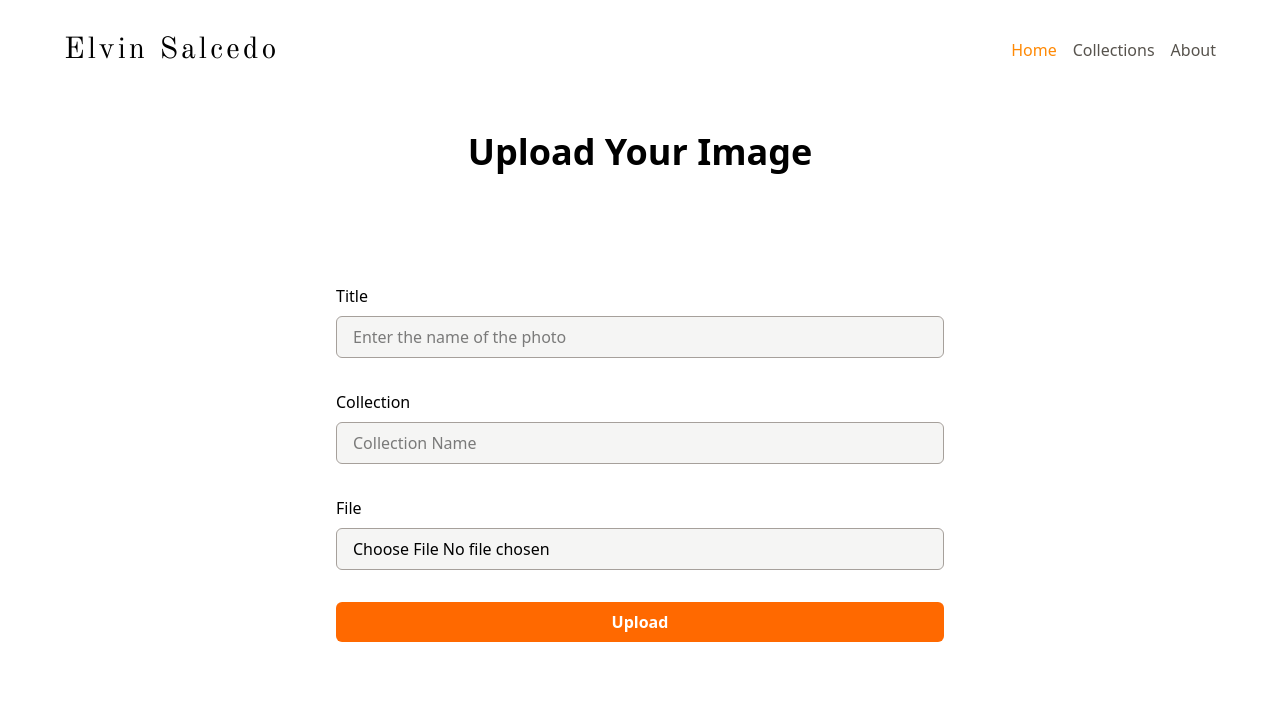
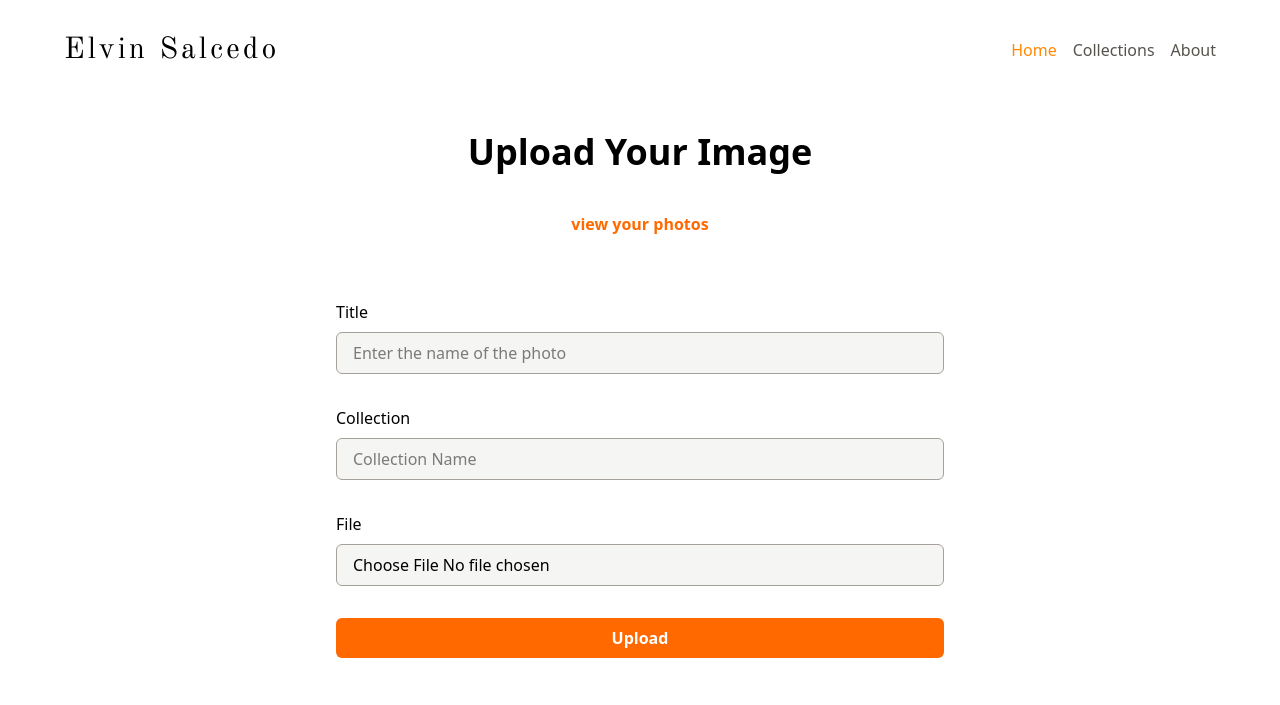
Before and after one commit to Oatmeal4Breakfast/photography-portfolio, a FastAPI app: template src/templates/upload.html in a window 1280 px wide. Shown: the top 705 px of the page. Run offline with FastAPI, Linux system fonts and the light colour scheme; the template is opened without the code that fills it, so the values that code supplies are empty; parts of the project's set-up code (start-up, migrations or seed data) failed here and were passed over.

Commit message:
update: add button to link back to view after uploading

```diff
--- a/src/static/css/output.css
+++ b/src/static/css/output.css
@@ -219,11 +219,23 @@
   .mt-2 {
     margin-top: calc(var(--spacing) * 2);
   }
+  .mt-8 {
+    margin-top: calc(var(--spacing) * 8);
+  }
+  .mt-10 {
+    margin-top: calc(var(--spacing) * 10);
+  }
+  .mt-12 {
+    margin-top: calc(var(--spacing) * 12);
+  }
+  .mb-4 {
+    margin-bottom: calc(var(--spacing) * 4);
+  }
   .mb-8 {
     margin-bottom: calc(var(--spacing) * 8);
   }
-  .mb-12 {
-    margin-bottom: calc(var(--spacing) * 12);
+  .mb-10 {
+    margin-bottom: calc(var(--spacing) * 10);
   }
   .block {
     display: block;
@@ -275,6 +287,13 @@
   }
   .gap-4 {
     gap: calc(var(--spacing) * 4);
+  }
+  .space-y-8 {
+    :where(& > :not(:last-child)) {
+      --tw-space-y-reverse: 0;
+      margin-block-start: calc(calc(var(--spacing) * 8) * var(--tw-space-y-reverse));
+      margin-block-end: calc(calc(var(--spacing) * 8) * calc(1 - var(--tw-space-y-reverse)));
+    }
   }
   .space-x-4 {
     :where(& > :not(:last-child)) {
@@ -362,6 +381,9 @@
   .text-orange-400 {
     color: var(--color-orange-400);
   }
+  .text-orange-500 {
+    color: var(--color-orange-500);
+  }
   .text-stone-600 {
     color: var(--color-stone-600);
   }
@@ -402,6 +424,11 @@
       grid-template-columns: repeat(4, minmax(0, 1fr));
     }
   }
+}
+@property --tw-space-y-reverse {
+  syntax: "*";
+  inherits: false;
+  initial-value: 0;
 }
 @property --tw-space-x-reverse {
   syntax: "*";
@@ -489,6 +516,7 @@
 @layer properties {
   @supports ((-webkit-hyphens: none) and (not (margin-trim: inline))) or ((-moz-orient: inline) and (not (color:rgb(from red r g b)))) {
     *, ::before, ::after, ::backdrop {
+      --tw-space-y-reverse: 0;
       --tw-space-x-reverse: 0;
       --tw-border-style: solid;
       --tw-font-weight: initial;
--- a/src/templates/upload.html
+++ b/src/templates/upload.html
@@ -3,9 +3,12 @@
 <!-- main content -->
 {% block content %}
 <main>
-  <section class="container mx-auto p-8">
-   <div class="text-center mb-12 ">
-      <h1 class="text-4xl font-bold">Upload Your Image</h1>
+  <section class="container mx-auto p-8 space-y-8">
+   <div class="text-center mb-10">
+      <h1 class="text-4xl font-bold ">Upload Your Image</h1>
+    </div>
+    <div class="text-center mt-10">
+      <a href="{{ url_for('view_photos') }}" class="text-orange-500 font-bold  p-2 px-5">view your photos</a>
     </div>
   </section>
   <section class="container mx-auto px-8">
```
Also changed, not shown: src/routers/admin.py (+0 -7 lines).
